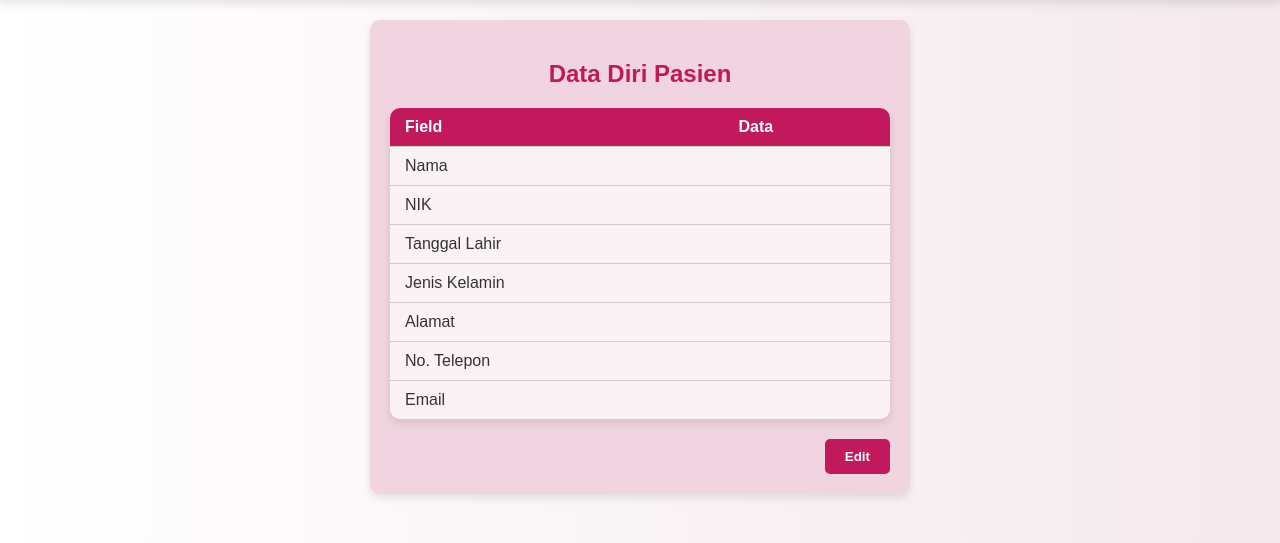
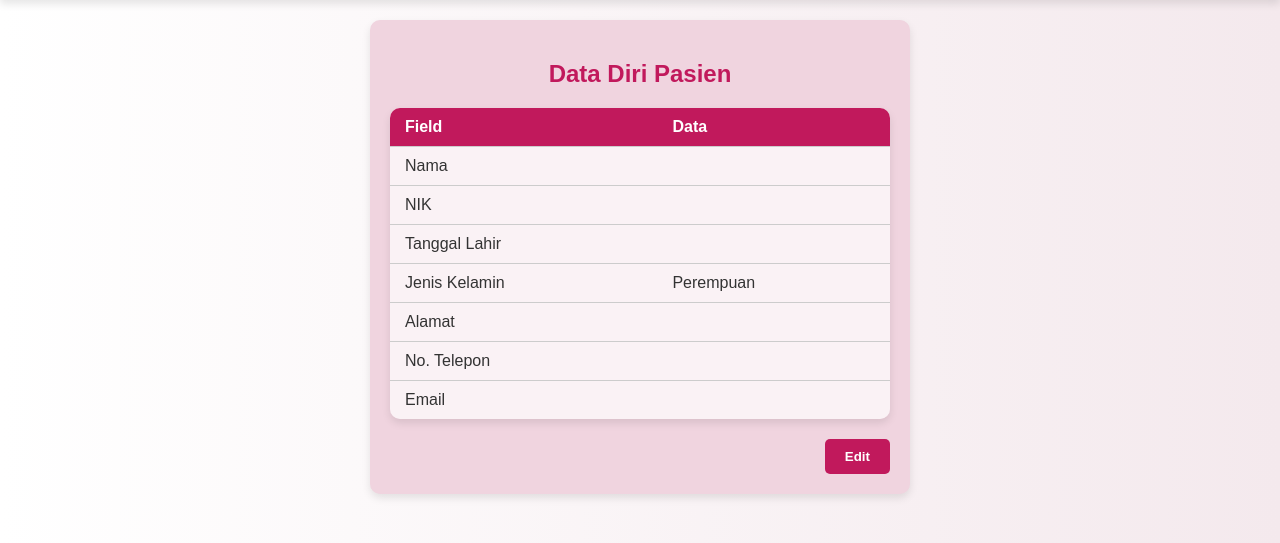
Before and after one commit to AufarR/sik-tubes, a PHP site: page /pasien/profile.php in a window 1280 px wide. Shown: the part 80-623 px from the top of the page. Run offline with PHP 8.4, Linux system fonts and the light colour scheme; the visitor is signed in with stand-in values (Sample User, id 1); data that the repository does not hold is empty.

Commit message:
Rapihin display jenis kelamin

```diff
--- a/pasien/profile.php
+++ b/pasien/profile.php
@@ -65,7 +65,7 @@ $conn->close();
           </tr>
           <tr>
             <td>Jenis Kelamin</td>
-            <td><?php echo htmlspecialchars($data['jenis_kelamin']); ?></td>
+            <td><?php echo ($data['jenis_kelamin'] == 'L') ? 'Laki-laki' : 'Perempuan'; ?></td>
           </tr>
           <tr>
             <td>Alamat</td>
```
